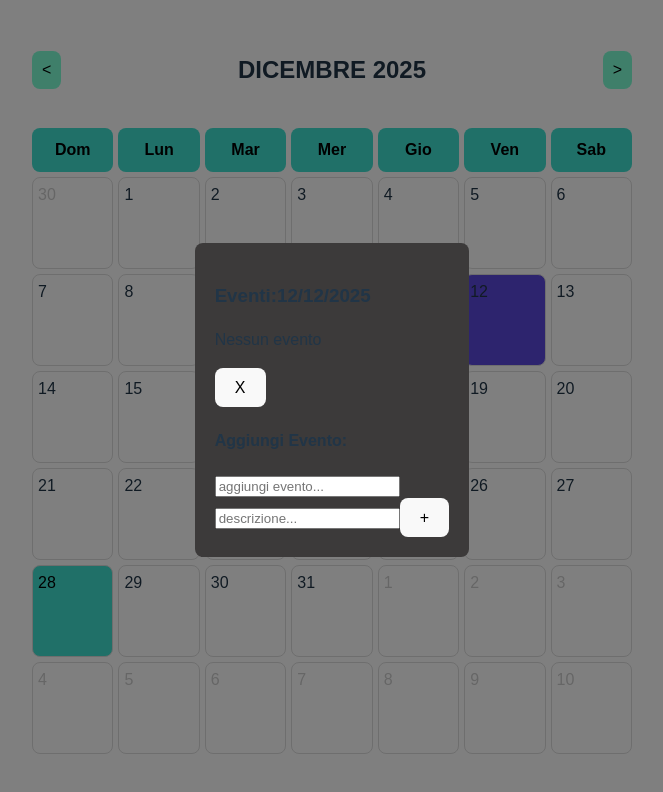
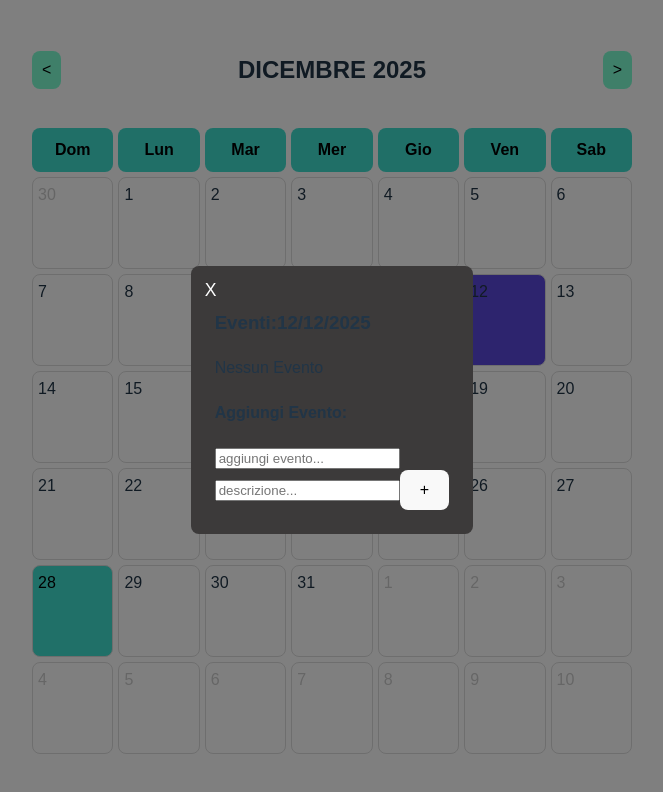
Before and after one commit to levo1312/Public-Project, a React (Vite) app: page / in a window 1280 px wide. Both pictures are taken after a click on the element "12". Shown: the top 792 px of the page, without its empty margins (308-971 px from the left). Built offline with nearby package versions, Linux system fonts and the light colour scheme.

Commit message:
ordine e ottimizazione del modal addEvent

```diff
--- a/src/components/Calendar.css
+++ b/src/components/Calendar.css
@@ -108,6 +108,28 @@
   align-items: center; }
 
 .modal-content {
+  position: relative;
   background: rgb(60, 58, 58);
-  padding: 20px;
-  border-radius: 8px; }
+  padding: 24px;
+  border-radius: 8px;
+}
+
+.close-button {
+  position: absolute;
+  top: 8px;
+  left: 8px;
+  background: transparent;
+  border: none;
+  color: #fff;
+  cursor: pointer;
+  border-radius: 4px;
+  padding: 6px;
+  font-size: 1.1rem;
+}
+
+.close-button:hover,
+.close-button:focus {
+  background: rgba(255,255,255,0.06);
+  outline: none;
+  box-shadow: 0 0 0 3px rgba(255,255,255,0.04);
+}
--- a/src/components/Calendar.tsx
+++ b/src/components/Calendar.tsx
@@ -1,4 +1,4 @@
-import React,{useState} from "react";
+import React,{useState, useEffect} from "react";
 import type { DayInfo } from "../types/calendar";
 import { useCalendarEvents} from "../hooks/useCalendarEvents";
 import './Calendar.css';
@@ -13,6 +13,15 @@ const Calendar: React.FC<CalendarProps> = ({ selectedDate, onDateSelect }) => {
     const { events, onAddEvent } = useCalendarEvents();    //gestione eventi
     const [showModal, setShowmodal] = useState(false);      //stato modale
 
+    // Chiude il modal premendo Escape
+    useEffect(() => {
+      if (!showModal) return;
+      const onKey = (e: KeyboardEvent) => {
+        if (e.key === 'Escape') setShowmodal(false);
+      };
+      window.addEventListener('keydown', onKey);
+      return () => window.removeEventListener('keydown', onKey);
+    }, [showModal]);
 
     //funzione per generare i giorni del mese
     const generDays = () :DayInfo[]=>{
@@ -110,21 +119,27 @@ const Calendar: React.FC<CalendarProps> = ({ selectedDate, onDateSelect }) => {
                             ))}
                         </ul>
                     ) : (
-                        <p>Nessun evento</p>
+                        <p>Nessun Evento</p>
                     )}
                     {/*gesttione del form per aggiungere new evento, gestire l'obbligo dei riempimento di tutti i campi*/}
-                    <button className="close-botton" onClick={() => setShowmodal(false)}>X</button>
+                    <button className="close-button" type="button" aria-label="Chiudi" onClick={() => setShowmodal(false)}>X</button>
                     <h4>Aggiungi Evento:</h4>
-                    <form onSubmit={(e) => {
+                    <form noValidate onSubmit={(e) => {
                         e.preventDefault();
                         const formData = new FormData(e.target as HTMLFormElement);
                         const title = formData.get('title') as string;
                         const note = formData.get('note') as string;
-                        handleAddEvent(title, note);
+
+                        if(!title?.trim() && !note?.trim()){
+                            return;
+                        }
+
+                        handleAddEvent(title?.trim() || "", note?.trim() || "");
+                        (e.target as HTMLFormElement).reset();
                     }}>
                         <input name = "title" type="text" placeholder="aggiungi evento..." required />
                         <br/>
-                        <input name = "note" type="text" placeholder="descrizione..." required />
+                        <input name = "note" type="text" placeholder="descrizione..." />
                         <button className="add-botton" type="submit">+</button>
                     </form>
 
```
